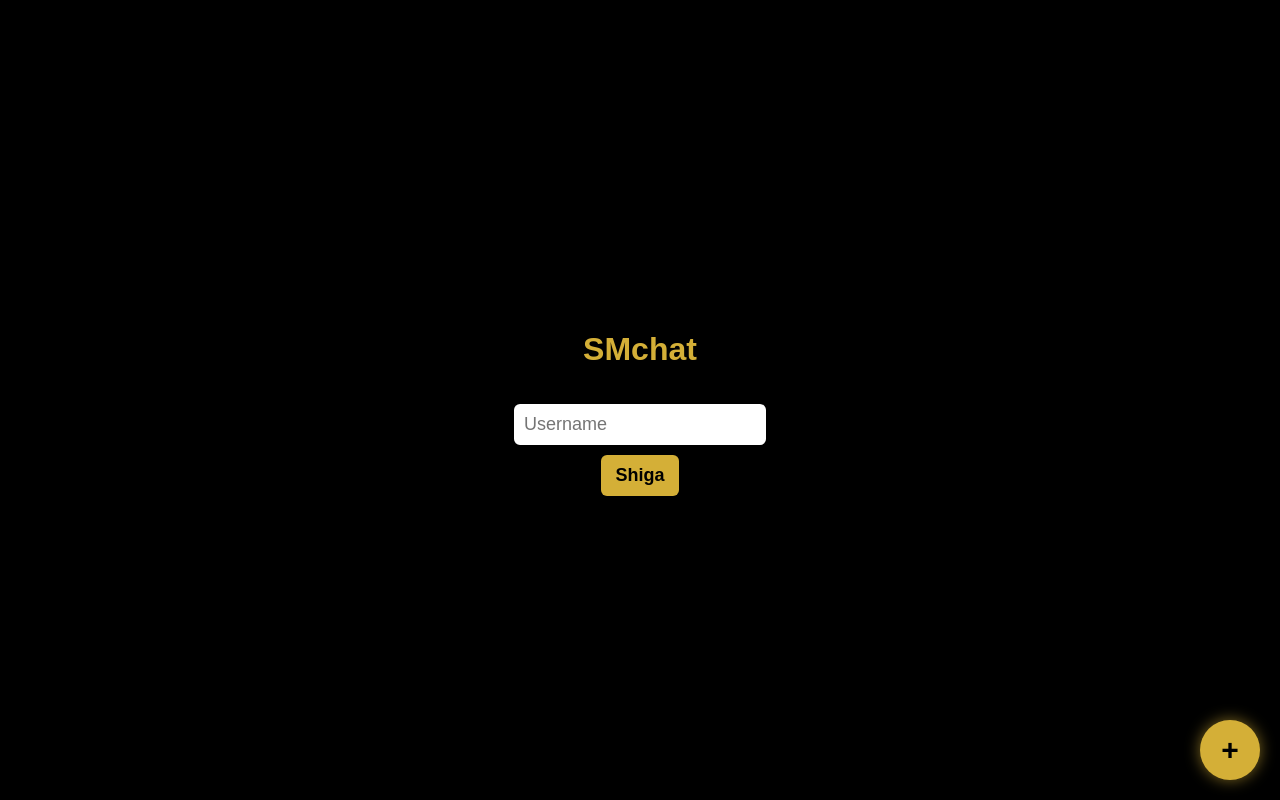
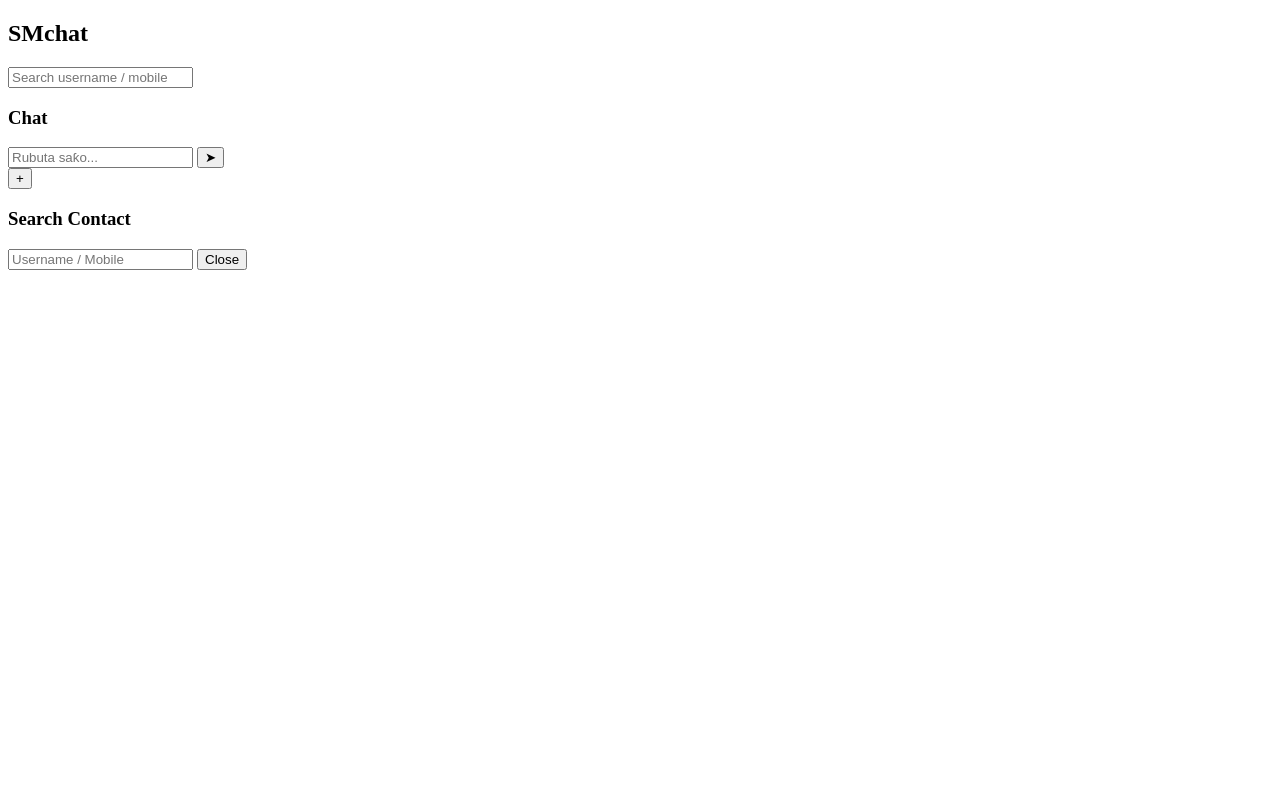
Before and after one commit to mahmudamg11sm/SMchat, a Flask app: page / in a window 1280 px wide. Run offline with Flask 3, Linux system fonts and the light colour scheme; some libraries are stand-ins or nearby versions.

Commit message:
Update index.html

```diff
--- a/templates/index.html
+++ b/templates/index.html
@@ -1,266 +1,90 @@
 <!DOCTYPE html>
-<html>
+<html lang="en">
 <head>
   <meta charset="UTF-8">
   <title>SMchat</title>
   <meta name="viewport" content="width=device-width, initial-scale=1.0">
 
-  <link rel="stylesheet" href="/static/style.css">
-  <script src="https://cdn.socket.io/4.7.5/socket.io.min.js"></script>
+  <!-- STYLE -->
+  <link rel="stylesheet" href="/css/style.css">
 
-  <style>
-    :root{
-      --gold:#d4af37;
-      --dark:#111;
-    }
-
-    body{
-      margin:0;
-      font-family:Arial, sans-serif;
-      background:#000;
-      color:#fff;
-    }
-
-    button{
-      background:var(--gold);
-      border:none;
-      padding:10px 14px;
-      border-radius:6px;
-      cursor:pointer;
-      font-weight:bold;
-    }
-
-    input{
-      padding:10px;
-      border-radius:6px;
-      border:none;
-      outline:none;
-    }
-
-    #login{
-      height:100vh;
-      display:flex;
-      flex-direction:column;
-      justify-content:center;
-      align-items:center;
-      gap:10px;
-    }
-
-    #chat{
-      display:flex;
-      height:100vh;
-      flex-direction:column;
-    }
-
-    header{
-      background:#111;
-      padding:12px;
-      text-align:center;
-      font-weight:bold;
-      color:var(--gold);
-    }
-
-    #lists{
-      display:flex;
-      gap:10px;
-      padding:10px;
-      background:#0c0c0c;
-    }
-
-    #users div, #rooms div{
-      padding:6px;
-      cursor:pointer;
-      border-bottom:1px solid #222;
-    }
-
-    #messages{
-      flex:1;
-      overflow-y:auto;
-      padding:10px;
-    }
-
-    .msg{
-      margin-bottom:6px;
-    }
-
-    .input-bar{
-      display:flex;
-      gap:8px;
-      padding:10px;
-      background:#111;
-    }
-
-    /* Floating + button */
-    .fab{
-      position:fixed;
-      bottom:20px;
-      right:20px;
-      width:60px;
-      height:60px;
-      border-radius:50%;
-      font-size:30px;
-      display:flex;
-      justify-content:center;
-      align-items:center;
-      box-shadow:0 0 15px rgba(212,175,55,.6);
-    }
-
-    /* Search panel */
-    #searchPanel{
-      position:fixed;
-      bottom:100px;
-      right:20px;
-      background:#111;
-      padding:15px;
-      border-radius:10px;
-      width:260px;
-      display:none;
-      box-shadow:0 0 20px rgba(0,0,0,.8);
-    }
-
-    #searchPanel h4{
-      margin:0 0 10px;
-      color:var(--gold);
-    }
-
-    #searchResults div{
-      padding:6px;
-      cursor:pointer;
-      border-bottom:1px solid #222;
-    }
-  </style>
+  <!-- ICON -->
+  <link rel="icon" href="/img/logo.png">
 </head>
 <body>
 
-<!-- LOGIN -->
-<div id="login">
-  <h2 style="color:var(--gold)">SMchat</h2>
-  <input id="username" placeholder="Username">
-  <button onclick="join()">Shiga</button>
-</div>
+  <!-- BACKGROUND LOGO -->
+  <div class="bg-logo"></div>
 
-<!-- CHAT -->
-<div id="chat" style="display:none;">
-  <header id="title">General</header>
+  <!-- APP CONTAINER -->
+  <div class="app">
 
-  <div id="lists">
-    <div>
-      <b style="color:var(--gold)">Users</b>
-      <div id="users"></div>
-    </div>
-    <div>
-      <b style="color:var(--gold)">Groups</b>
-      <div id="rooms"></div>
+    <!-- SIDEBAR -->
+    <div class="sidebar">
+      <h2 class="logo">SMchat</h2>
+
+      <!-- SEARCH -->
+      <input
+        type="text"
+        id="search"
+        placeholder="Search username / mobile"
+      >
+
+      <!-- USERS -->
+      <div id="users">
+        <!-- users list from server -->
       </div>
     </div>
 
+    <!-- CHAT AREA -->
+    <div class="chat">
+
+      <!-- HEADER -->
+      <div class="chat-header">
+        <h3 id="title">Chat</h3>
+      </div>
+
+      <!-- MESSAGES -->
       <div id="messages"></div>
 
-  <div class="input-bar">
-    <input id="msg" placeholder="Rubuta saƙo..." style="flex:1">
-    <button onclick="send()">Aika</button>
+      <!-- INPUT -->
+      <div class="chat-input">
+        <input
+          type="text"
+          id="msg"
+          placeholder="Rubuta saƙo..."
+          autocomplete="off"
+        >
+        <button id="send">➤</button>
       </div>
     </div>
 
-<!-- Floating + -->
-<button class="fab" onclick="toggleSearch()">+</button>
-
-<!-- Search Panel -->
-<div id="searchPanel">
-  <h4>Search User</h4>
-  <input id="searchInput" placeholder="Username">
-  <div id="searchResults"></div>
   </div>
 
+  <!-- FLOATING PLUS BUTTON -->
+  <button class="fab" id="addBtn">+</button>
+
+  <!-- SEARCH MODAL -->
+  <div class="modal" id="searchModal">
+    <div class="modal-content">
+      <h3>Search Contact</h3>
+      <input type="text" placeholder="Username / Mobile">
+      <button id="closeModal">Close</button>
+    </div>
+  </div>
+
+  <!-- SOCKET -->
+  <script src="/socket.io/socket.io.js"></script>
+  <script src="/js/chat.js"></script>
+
+  <!-- UI SCRIPT -->
   <script>
-const socket = io();
-let myname="";
-let current={type:"room",name:"General"};
-let allUsers=[];
+    const addBtn = document.getElementById("addBtn");
+    const modal = document.getElementById("searchModal");
+    const closeModal = document.getElementById("closeModal");
 
-function join(){
-  myname=document.getElementById("username").value;
-  socket.emit("join",{username:myname});
-  document.getElementById("login").style.display="none";
-  document.getElementById("chat").style.display="flex";
-  socket.emit("join_room",{room:"General"});
-}
-
-socket.on("users_list",users=>{
-  allUsers=users;
-  let u=document.getElementById("users");
-  u.innerHTML="";
-  users.forEach(x=>{
-    if(x!==myname){
-      u.innerHTML+=`<div onclick="dm('${x}')">${x}</div>`;
-    }
-  });
-});
-
-socket.on("rooms_list",rooms=>{
-  let r=document.getElementById("rooms");
-  r.innerHTML="";
-  rooms.forEach(x=>{
-    r.innerHTML+=`<div onclick="joinRoom('${x}')">${x}</div>`;
-  });
-});
-
-function dm(u){
-  current={type:"dm",name:u};
-  document.getElementById("title").innerText="DM: "+u;
-  document.getElementById("messages").innerHTML="";
-}
-
-function joinRoom(r){
-  current={type:"room",name:r};
-  socket.emit("join_room",{room:r});
-  document.getElementById("title").innerText=r;
-  document.getElementById("messages").innerHTML="";
-}
-
-function send(){
-  let m=document.getElementById("msg").value;
-  if(!m) return;
-
-  if(current.type==="dm"){
-    socket.emit("private_message",{to:current.name,msg:m});
-  }else{
-    socket.emit("room_message",{room:current.name,msg:m});
-  }
-  document.getElementById("msg").value="";
-}
-
-socket.on("private_message",d=>{
-  add(`${d.from}: ${d.msg}`);
-});
-
-socket.on("room_message",d=>{
-  if(d.room===current.name){
-    add(`${d.from}: ${d.msg}`);
-  }
-});
-
-function add(t){
-  let m=document.getElementById("messages");
-  m.innerHTML+=`<div class="msg">${t}</div>`;
-  m.scrollTop=m.scrollHeight;
-}
-
-/* Search */
-function toggleSearch(){
-  let p=document.getElementById("searchPanel");
-  p.style.display = p.style.display==="block" ? "none" : "block";
-}
-
-document.getElementById("searchInput").addEventListener("input",function(){
-  let v=this.value.toLowerCase();
-  let r=document.getElementById("searchResults");
-  r.innerHTML="";
-  allUsers.filter(u=>u.toLowerCase().includes(v) && u!==myname)
-          .forEach(u=>{
-            r.innerHTML+=`<div onclick="dm('${u}');toggleSearch()">${u}</div>`;
-          });
-});
+    addBtn.onclick = ()=> modal.style.display = "flex";
+    closeModal.onclick = ()=> modal.style.display = "none";
   </script>
 
 </body>
```
Lines whose indentation alone changed are shown as unchanged.
